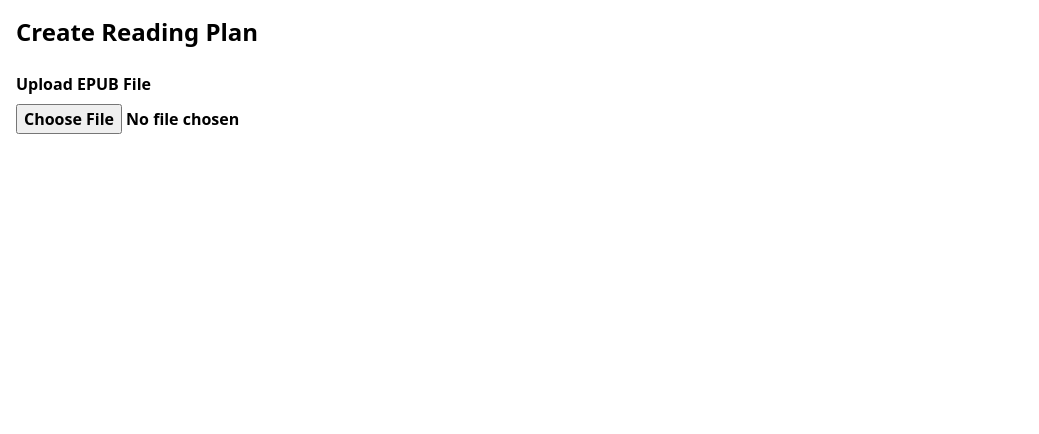
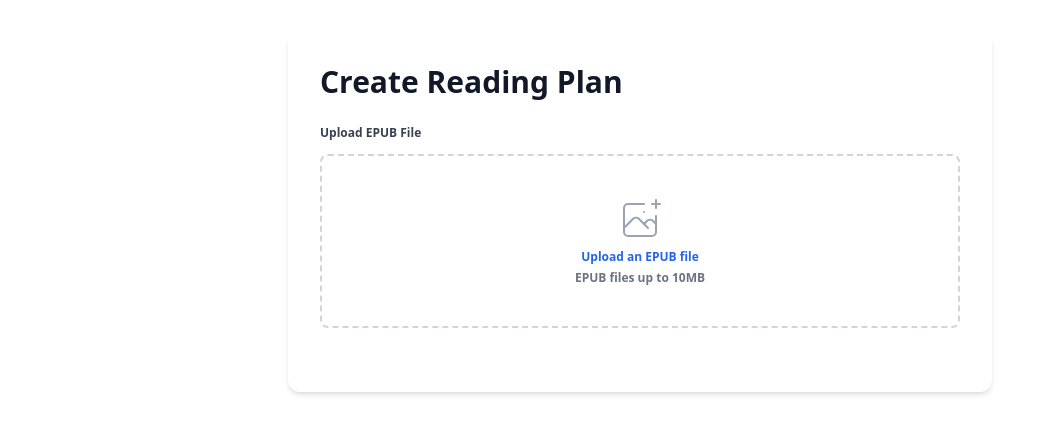
Before and after one commit to elia-orsini/readu, a Next.js app: page /upload in a window 1280 px wide. Shown: the top 434 px of the page, without its empty margins (0-1039 px from the left). Built offline with nearby package versions, Linux system fonts and the light colour scheme.

Commit message:
style: upload section

```diff
--- a/src/app/upload/page.tsx
+++ b/src/app/upload/page.tsx
@@ -70,7 +70,7 @@ export default function UploadPage() {
         headers: { "Content-Type": "application/json" },
         body: JSON.stringify({
           id: readingGroupId,
-          members: members.filter((m) => m.trim()),
+          members: members.filter((m) => m !== "" && m.trim()),
           bookTitle: title,
         }),
       });
@@ -92,73 +92,185 @@ export default function UploadPage() {
   };
 
   return (
-    <div className="container mx-auto p-4">
-      <h1 className="mb-6 text-2xl font-bold">Create Reading Plan</h1>
+    <div className="mx-auto max-w-3xl px-4 py-8 sm:px-6 lg:px-8">
+      <div className="rounded-xl bg-white p-6 shadow-md sm:p-8">
+        <h1 className="mb-6 text-3xl font-bold text-gray-900">Create Reading Plan</h1>
 
-      <div className="mb-6">
-        <label className="mb-2 block font-medium">Upload EPUB File</label>
+        {/* File Upload Section */}
+        <div className="mb-8">
+          <label className="mb-3 block text-sm font-medium text-gray-700">Upload EPUB File</label>
+          <div className="flex items-center justify-center rounded-lg border-2 border-dashed border-gray-300 px-6 py-10 text-center">
+            <div className="space-y-1">
+              <svg
+                className="mx-auto h-12 w-12 text-gray-400"
+                stroke="currentColor"
+                fill="none"
+                viewBox="0 0 48 48"
+                aria-hidden="true"
+              >
+                <path
+                  strokeLinecap="round"
+                  strokeLinejoin="round"
+                  strokeWidth={2}
+                  d="M28 8H12a4 4 0 00-4 4v20m32-12v8m0 0v8a4 4 0 01-4 4H12a4 4 0 01-4-4v-4m32-4l-3.172-3.172a4 4 0 00-5.656 0L28 28M8 32l9.172-9.172a4 4 0 015.656 0L28 28m0 0l4 4m4-24h8m-4-4v8m-12 4h.02"
+                />
+              </svg>
+              <div className="flex justify-center text-sm text-gray-600">
+                <label
+                  htmlFor="file-upload"
+                  className="relative cursor-pointer rounded-md bg-white font-medium text-blue-600 focus-within:outline-none focus-within:ring-2 focus-within:ring-blue-500 focus-within:ring-offset-2 hover:text-blue-500"
+                >
+                  <span>Upload an EPUB file</span>
                   <input
+                    id="file-upload"
+                    name="file-upload"
                     type="file"
                     accept=".epub"
                     onChange={handleFileChange}
-          className="file-input file-input-bordered w-full"
+                    className="sr-only"
                     disabled={loading}
                   />
+                </label>
+              </div>
+              <p className="text-xs text-gray-500">EPUB files up to 10MB</p>
+            </div>
+          </div>
+          {loading && (
+            <div className="mt-2 flex items-center text-sm text-gray-500">
+              <svg
+                className="mr-2 h-4 w-4 animate-spin text-blue-500"
+                xmlns="http://www.w3.org/2000/svg"
+                fill="none"
+                viewBox="0 0 24 24"
+              >
+                <circle
+                  className="opacity-25"
+                  cx="12"
+                  cy="12"
+                  r="10"
+                  stroke="currentColor"
+                  strokeWidth="4"
+                ></circle>
+                <path
+                  className="opacity-75"
+                  fill="currentColor"
+                  d="M4 12a8 8 0 018-8V0C5.373 0 0 5.373 0 12h4zm2 5.291A7.962 7.962 0 014 12H0c0 3.042 1.135 5.824 3 7.938l3-2.647z"
+                ></path>
+              </svg>
+              Processing EPUB file...
+            </div>
+          )}
         </div>
 
         {title && (
-        <div className="mb-6">
-          <h2 className="mb-2 text-xl font-semibold">{title}</h2>
+          <div className="space-y-6">
+            {/* Book Title */}
+            <div className="rounded-lg bg-blue-50 p-4">
+              <h2 className="text-xl font-semibold text-blue-800">{title}</h2>
+            </div>
 
-          <div className="mb-4">
-            <label className="mb-2 block font-medium">Reading Members</label>
+            {/* Members Section */}
+            <div className="space-y-4">
+              <h3 className="text-sm font-medium text-gray-700">Reading Members</h3>
+              <div className="space-y-3">
                 {members.map((member, i) => (
-              <div key={i} className="mb-2 flex">
+                  <div key={i} className="flex items-center space-x-2">
                     <input
                       type="text"
                       value={member}
                       onChange={(e) => updateMember(i, e.target.value)}
-                  className="input input-bordered flex-grow"
+                      className="block w-full rounded-md border-gray-300 px-2 py-2 shadow-sm focus:border-blue-500 focus:ring-blue-500 sm:text-sm"
                       placeholder="Member name"
                     />
                     {i === members.length - 1 && (
-                  <button onClick={addMember} className="btn btn-ghost ml-2">
-                    +
+                      <button
+                        onClick={addMember}
+                        className="inline-flex items-center rounded-full bg-blue-600 p-1.5 text-white shadow-sm hover:bg-blue-700 focus:outline-none focus:ring-2 focus:ring-blue-500 focus:ring-offset-2"
+                      >
+                        <svg
+                          className="h-5 w-5"
+                          xmlns="http://www.w3.org/2000/svg"
+                          viewBox="0 0 20 20"
+                          fill="currentColor"
+                        >
+                          <path
+                            fillRule="evenodd"
+                            d="M10 5a1 1 0 011 1v3h3a1 1 0 110 2h-3v3a1 1 0 11-2 0v-3H6a1 1 0 110-2h3V6a1 1 0 011-1z"
+                            clipRule="evenodd"
+                          />
+                        </svg>
                       </button>
                     )}
                   </div>
                 ))}
               </div>
+            </div>
 
-          <h3 className="mb-2 font-medium">Select Chapters</h3>
-          <div className="max-h-96 overflow-y-auto rounded-lg border">
+            {/* Chapters Selection */}
+            <div className="space-y-4">
+              <h3 className="text-sm font-medium text-gray-700">Select Chapters</h3>
+              <div className="overflow-hidden rounded-lg border border-gray-200">
+                <ul className="max-h-96 divide-y divide-gray-200 overflow-y-auto">
                   {chapters.map((chapter) => (
-              <div key={chapter.id} className="border-b p-2">
-                <label className="flex cursor-pointer items-center">
+                    <li key={chapter.id} className="px-4 py-3 hover:bg-gray-50">
+                      <label className="flex cursor-pointer items-center space-x-3">
                         <input
                           type="checkbox"
                           checked={selectedChapters.has(chapter.id)}
                           onChange={() => toggleChapter(chapter.id)}
-                    className="checkbox mr-2"
+                          className="h-4 w-4 rounded border-gray-300 text-blue-600 focus:ring-blue-500"
                         />
-                  <span>
-                    {/* Ensure we're rendering strings, not objects */}
+                        <span className="block text-sm text-gray-700">
                           {typeof chapter.title === "string"
                             ? chapter.title
                             : JSON.stringify(chapter.title)}
                         </span>
                       </label>
+                    </li>
+                  ))}
+                </ul>
               </div>
-            ))}
+            </div>
+
+            {/* Submit Button */}
+            <div className="pt-4">
+              <button
+                onClick={createReadingPlan}
+                disabled={loading}
+                className="inline-flex w-full justify-center rounded-md border border-transparent bg-blue-600 px-4 py-2 text-base font-medium text-white shadow-sm hover:bg-blue-700 focus:outline-none focus:ring-2 focus:ring-blue-500 focus:ring-offset-2 disabled:opacity-50 sm:w-auto sm:text-sm"
+              >
+                {loading ? (
+                  <>
+                    <svg
+                      className="mr-2 h-4 w-4 animate-spin"
+                      xmlns="http://www.w3.org/2000/svg"
+                      fill="none"
+                      viewBox="0 0 24 24"
+                    >
+                      <circle
+                        className="opacity-25"
+                        cx="12"
+                        cy="12"
+                        r="10"
+                        stroke="currentColor"
+                        strokeWidth="4"
+                      ></circle>
+                      <path
+                        className="opacity-75"
+                        fill="currentColor"
+                        d="M4 12a8 8 0 018-8V0C5.373 0 0 5.373 0 12h4zm2 5.291A7.962 7.962 0 014 12H0c0 3.042 1.135 5.824 3 7.938l3-2.647z"
+                      ></path>
+                    </svg>
+                    Creating...
+                  </>
+                ) : (
+                  "Create Reading Plan"
+                )}
+              </button>
             </div>
           </div>
         )}
-
-      {chapters.length > 0 && (
-        <button onClick={createReadingPlan} disabled={loading} className="btn btn-primary">
-          {loading ? "Creating..." : "Create Reading Plan"}
-        </button>
-      )}
+      </div>
     </div>
   );
 }
```
Lines whose indentation alone changed are shown as unchanged.
